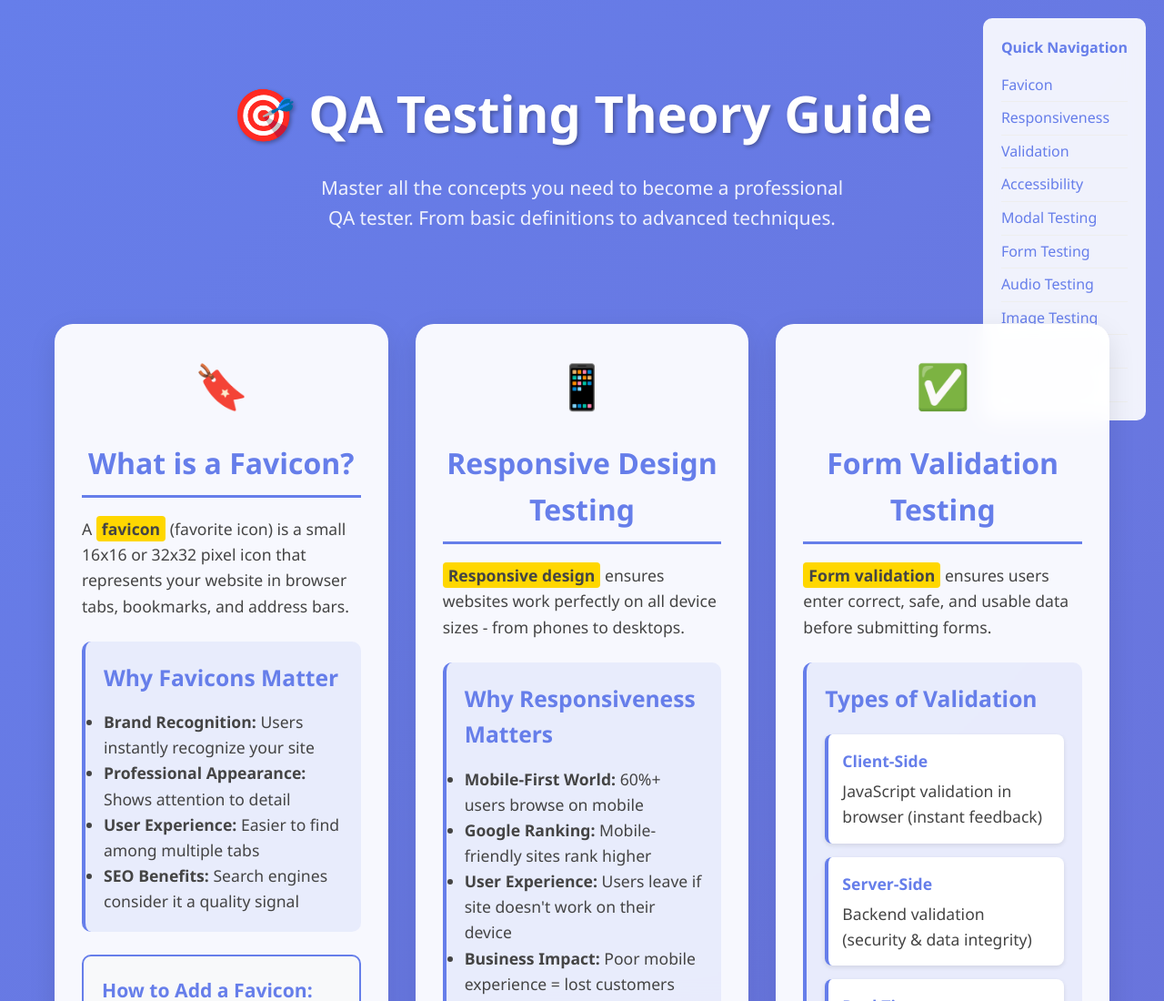
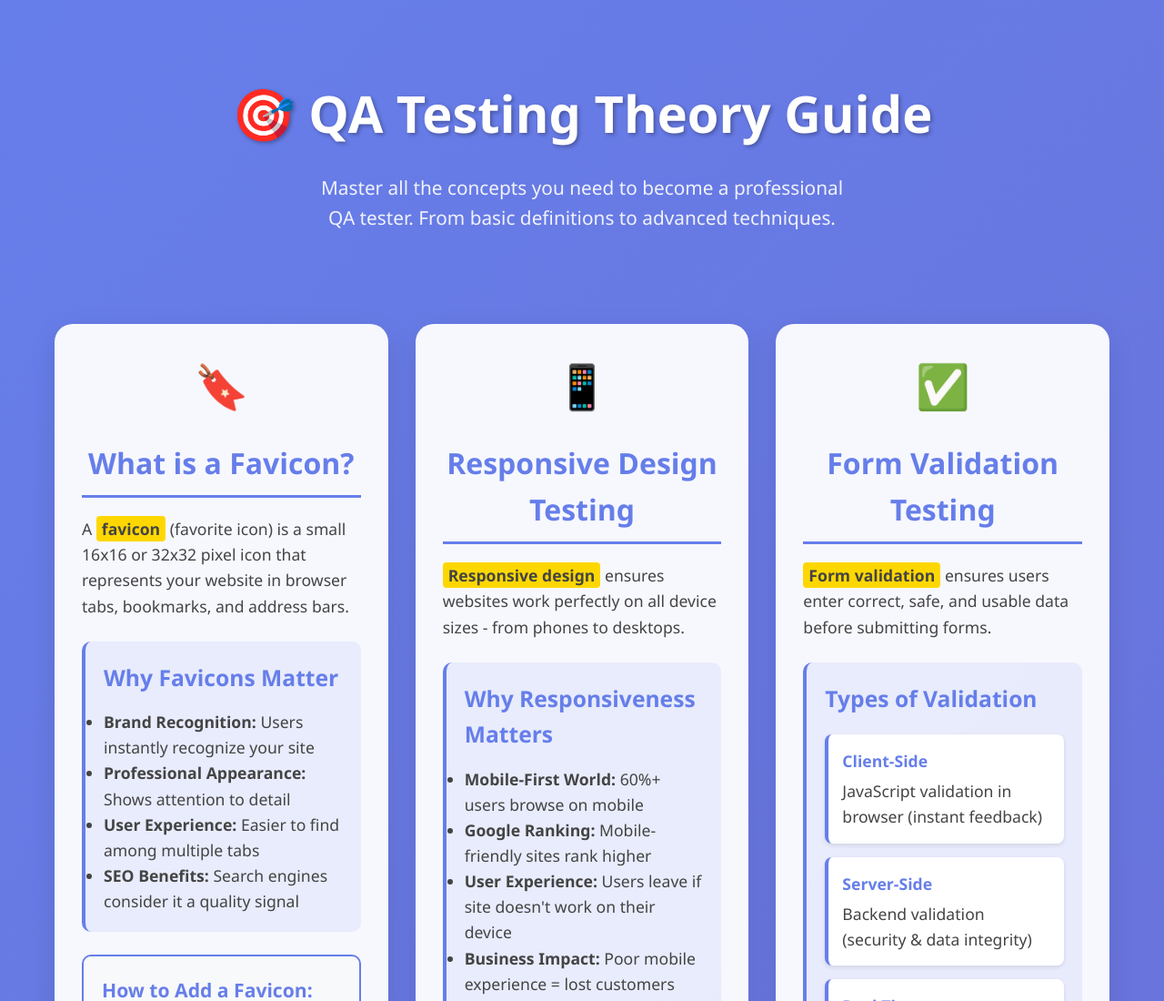
Before and after one commit to mateuszQA/trainingPageQA, a plain HTML site: page testing-guide.html in a window 1280 px wide. Shown: the top 1100 px of the page at 91% size. Drawn offline with Linux system fonts and the light colour scheme.

Commit message:
new changes

```diff
--- a/testing-guide.html
+++ b/testing-guide.html
@@ -282,19 +282,7 @@
     </style>
 </head>
 <body>
-    <div class="quick-nav">
-        <h4>Quick Navigation</h4>
-        <a href="#favicon">Favicon</a>
-        <a href="#responsiveness">Responsiveness</a>
-        <a href="#validation">Validation</a>
-        <a href="#accessibility">Accessibility</a>
-        <a href="#modal-testing">Modal Testing</a>
-        <a href="#form-testing">Form Testing</a>
-        <a href="#audio-testing">Audio Testing</a>
-        <a href="#image-testing">Image Testing</a>
-        <a href="#search-testing">Search Testing</a>
-        <a href="#tools">Testing Tools</a>
-    </div>
+
 
     <div class="container">
         <div class="hero">
```
